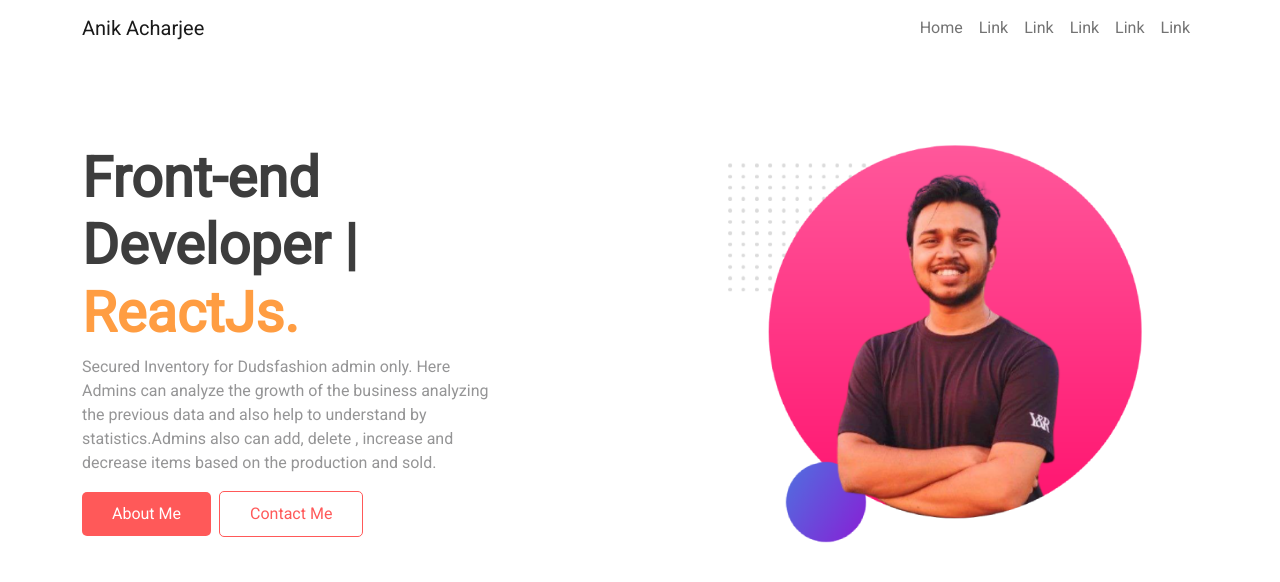
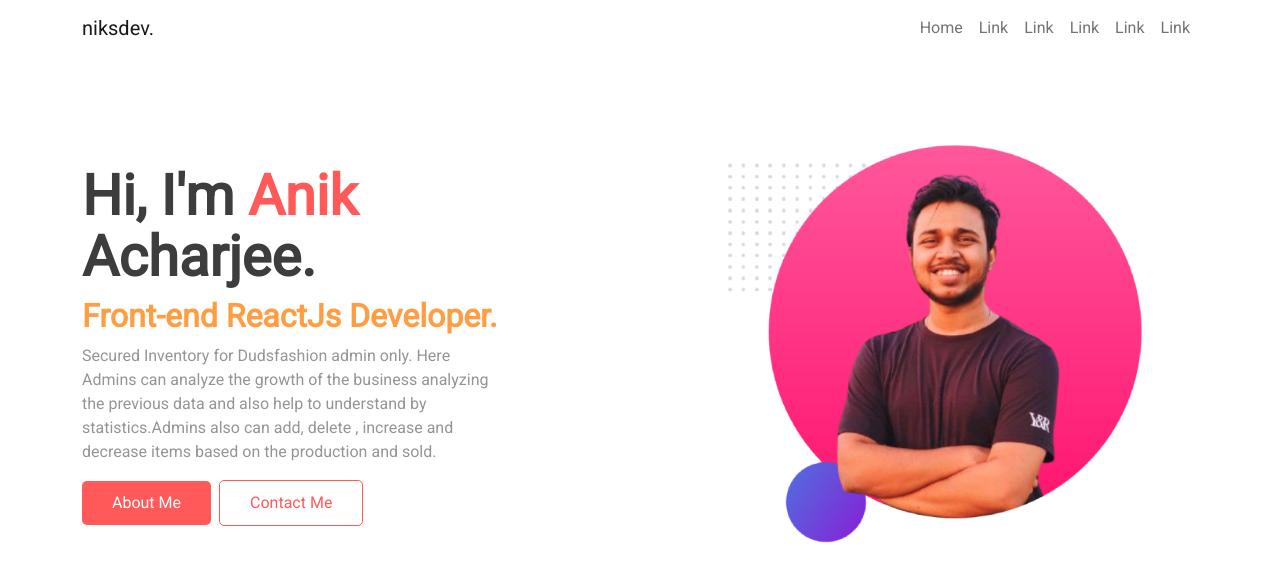
Before and after one commit to Anik-the-dev/anik_dev_portfolio, a React (Create React App) app: page / in a window 1280 px wide. Shown: the top 582 px of the page. Built offline with nearby package versions, Linux system fonts and the light colour scheme.

Commit message:
banner headline stylied

```diff
--- a/src/Pages/MyHome/Banner.js
+++ b/src/Pages/MyHome/Banner.js
@@ -9,7 +9,8 @@ const Banner = () => {
                 <div className='d-block d-md-flex align-items-center justify-content-center'>
                     <div className='banner-content text-center text-md-start pt-5 custom-mobile-banner'>
                         <div className='banner-text w-75 custom-banner-text'>
-                            <h1 className='custom-font-weight-600' style={{ color: '#3d3d3d'}}>Front-end Developer | <span className='custom-secondary-color'>ReactJs.</span></h1>
+                            <h1 className='custom-font-weight-600' style={{ color: '#3d3d3d'}}>Hi, I'm <span className='custom-primary-color'>Anik</span> Acharjee.</h1>
+                            <h2 className='custom-secondary-color custom-font-weight-600'>Front-end ReactJs Developer.</h2>
                             <p className='fs-6 ' style={{ color: '#959596' }}>Secured Inventory for Dudsfashion admin only. Here Admins can analyze the growth of the business analyzing the previous data and also help to understand by statistics.Admins also can add, delete , increase and decrease items based on the production and sold.</p>
                         </div>
                         <div className='banner-btn my-3 d-md-flex align-items-center justify-content-start '>
@@ -26,6 +27,10 @@ const Banner = () => {
 
             </div>
 
+            <div className='custom-space-btn-section'>
+
+            </div>
+
 
         </div>
     );
--- a/src/Pages/MyHome/Home.js
+++ b/src/Pages/MyHome/Home.js
@@ -1,10 +1,12 @@
 import React from 'react';
 import Banner from './Banner';
+import Portfolio from './Portfolio';
 
 const Home = () => {
     return (
         <div>
             <Banner></Banner>
+            <Portfolio></Portfolio>
 
 
         </div>
--- /dev/null
+++ b/src/Pages/MyHome/Portfolio.js
@@ -0,0 +1,11 @@
+import React from 'react';
+
+const Portfolio = () => {
+    return (
+        <div>
+
+        </div>
+    );
+};
+
+export default Portfolio;
--- a/src/common/Menu.js
+++ b/src/common/Menu.js
@@ -5,7 +5,7 @@ const Menu = () => {
     return (
         <Navbar expand="lg">
             <Container>
-                <Navbar.Brand href="#home">Anik Acharjee</Navbar.Brand>
+                <Navbar.Brand href="#home">niksdev.</Navbar.Brand>
                 <Navbar.Toggle aria-controls="basic-navbar-nav" />
                 <Navbar.Collapse id="basic-navbar-nav">
                     <Nav className="ms-auto">
--- a/src/css/style.css
+++ b/src/css/style.css
@@ -23,6 +23,11 @@ body {
 
 h1{
     font-size: 3.5rem;
+}
+
+h1,h2{
+    line-height: 1.1;
+    margin: 10px 0;
 }
 
 
@@ -53,6 +58,10 @@ h1{
     font-weight: 600;
 }
 
+.custom-font-weight-500{
+    font-weight: 500;
+}
+
 .custom-primary-color {
     color: var(--primary-color);
 }
@@ -74,7 +83,11 @@ h1{
 
 }
 
-@media only screen and (max-width: 600px) {
+.custom-space-btn-section{
+    width: 100px;
+}
+
+@media only screen and (max-width: 980px) {
     h1{
         font-size: 2.5rem;
     }
```
